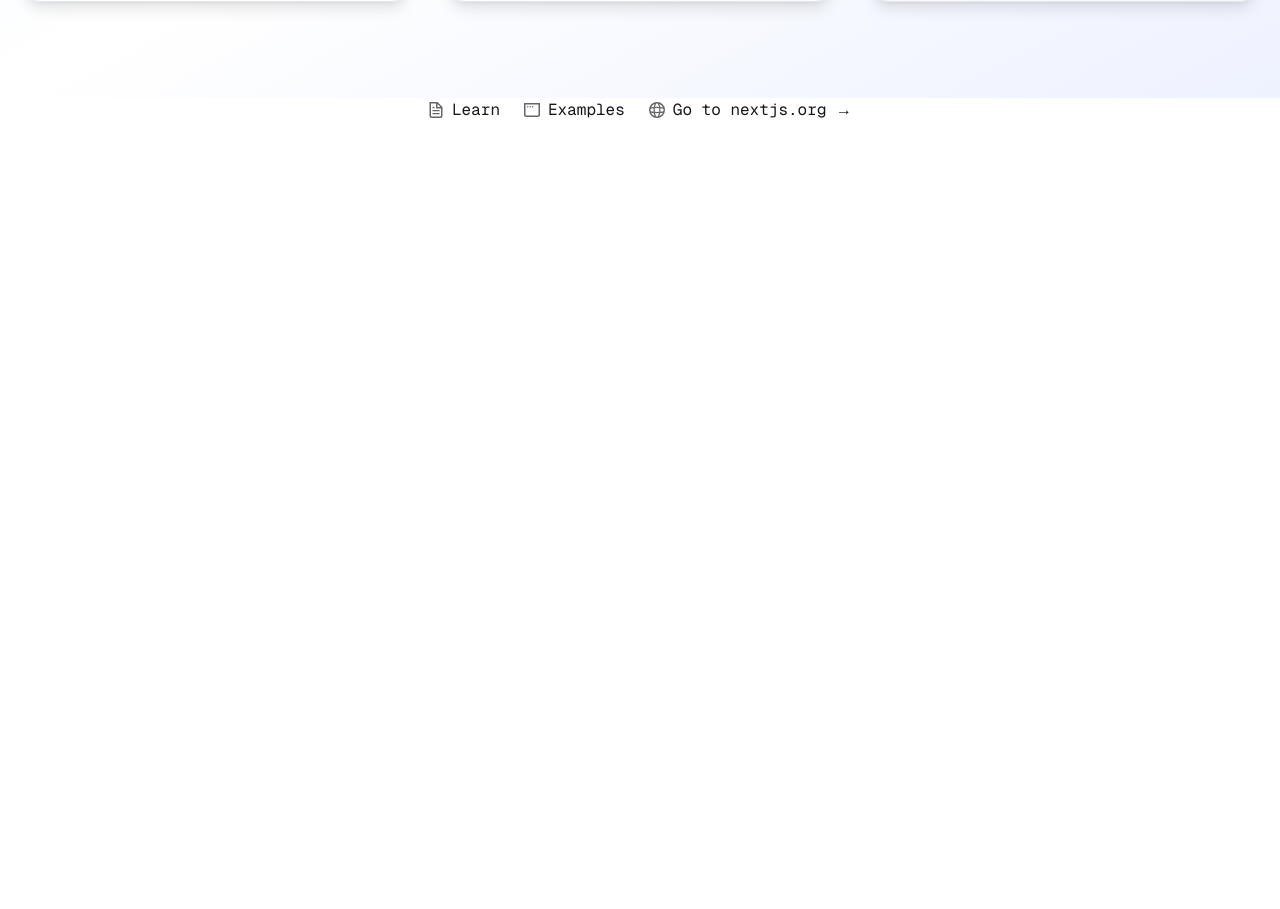
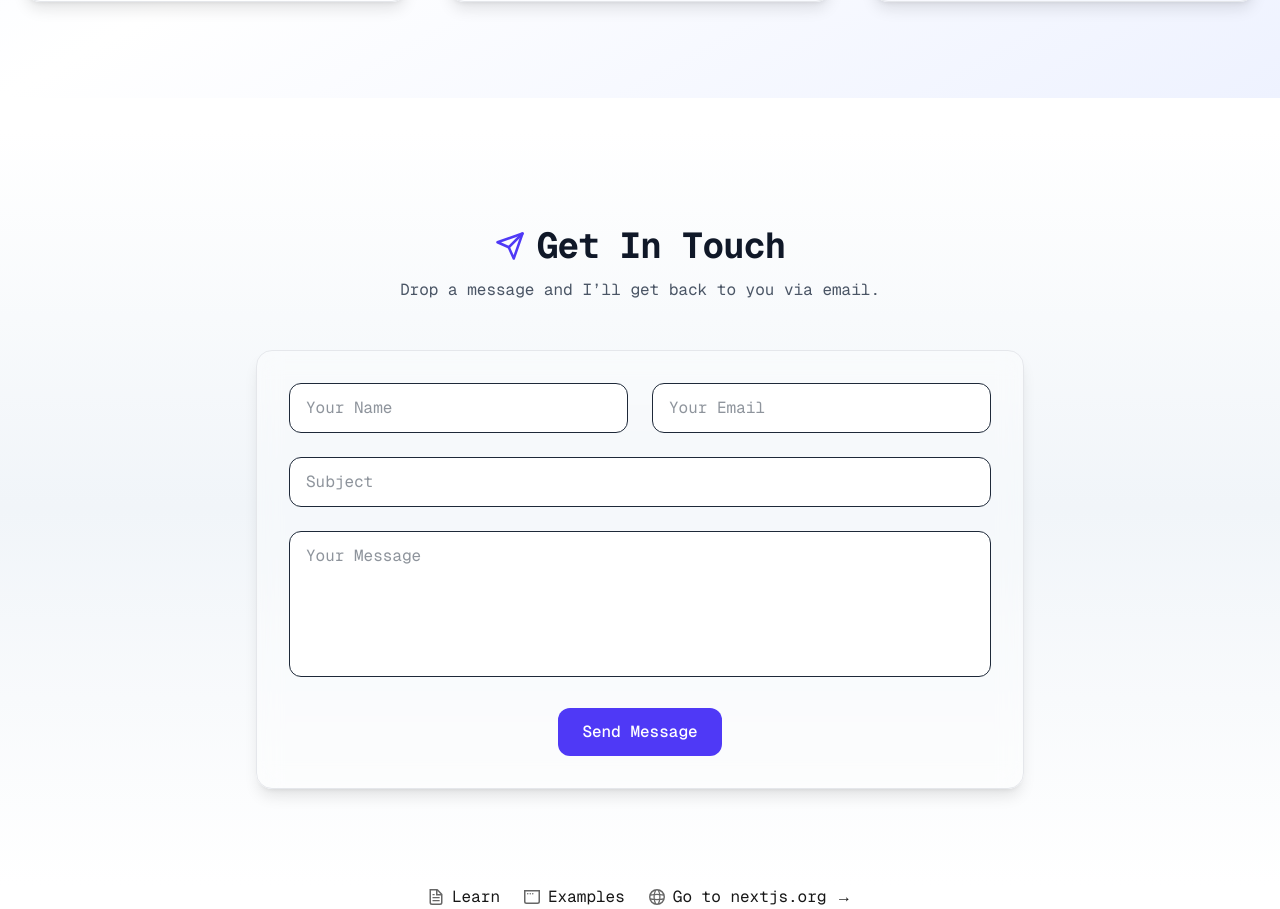
Before and after one commit to mdhasanpatwary/portfolio-app, a Next.js app: page / in a window 1280 px wide. Shown: the part 3404-4313 px from the top of the page. Before the commit the page ends 3526 px from the top, so only its background shows below. Built offline with nearby package versions, Linux system fonts and the light colour scheme.

Commit message:
add: Contact Us Section

```diff
--- a/app/page.tsx
+++ b/app/page.tsx
@@ -4,6 +4,7 @@ import Skills from "@/components/skills/Skills";
 import About from "@/components/about/About";
 import Experience from "@/components/experiance/Experiance";
 import Projects from "@/components/projects/Projects";
+import Contact from "@/components/contact/Contact";
 
 export default function Home() {
   return (
@@ -20,6 +21,7 @@ export default function Home() {
         <Skills />
         <Experience />
         <Projects />
+        <Contact />
         {/*<Image*/}
         {/*  className="dark:invert"*/}
         {/*  src="/next.svg"*/}
--- /dev/null
+++ b/components/contact/Contact.tsx
@@ -0,0 +1,102 @@
+"use client";
+
+import { FC, FormEvent, useRef, useState } from "react";
+import { FiSend } from "react-icons/fi";
+import emailjs from "@emailjs/browser";
+
+const Contact: FC = () => {
+    const form = useRef<HTMLFormElement>(null);
+    const [status, setStatus] = useState<string | null>(null);
+
+    const handleSubmit = (e: FormEvent) => {
+        e.preventDefault();
+        if (!form.current) return;
+
+        emailjs
+            .sendForm(
+                "service_90axswo",      // replace with your actual Service ID
+                "template_znmpmjw",     // replace with your actual Template ID
+                form.current,
+                "e3p000moSeEYQGGdV"       // replace with your Public Key (User ID)
+            )
+            .then(() => {
+                setStatus("Message sent successfully!");
+                form.current?.reset();
+            })
+            .catch((error) => {
+                setStatus("Failed to send message.");
+                console.error("EmailJS Error:", error);
+            });
+    };
+
+    return (
+        <section
+            id="contact"
+            className="w-full py-24 px-6 bg-gradient-to-b from-white via-slate-100 to-white dark:from-gray-950 dark:via-gray-900 dark:to-gray-950 transition-colors duration-300"
+        >
+            <div className="max-w-3xl mx-auto text-center">
+                <div className="flex items-center justify-center gap-3 mb-3">
+                    <FiSend className="text-indigo-600 dark:text-indigo-400 text-3xl" />
+                    <h2 className="text-4xl font-bold text-gray-900 dark:text-white tracking-tight">
+                        Get In Touch
+                    </h2>
+                </div>
+                <p className="text-gray-600 dark:text-gray-400 mb-12">
+                    Drop a message and I’ll get back to you via email.
+                </p>
+
+                <form
+                    ref={form}
+                    onSubmit={handleSubmit}
+                    className="bg-white/30 dark:bg-gray-800/40 backdrop-blur-md border border-gray-200 dark:border-gray-700 rounded-2xl p-8 shadow-lg space-y-6"
+                >
+                    <div className="grid md:grid-cols-2 gap-6">
+                        <input
+                            type="text"
+                            name="user_name"
+                            placeholder="Your Name"
+                            required
+                            className="w-full px-4 py-3 rounded-xl bg-white dark:bg-gray-900 border text-gray-800 dark:text-white outline-none"
+                        />
+                        <input
+                            type="email"
+                            name="user_email"
+                            placeholder="Your Email"
+                            required
+                            className="w-full px-4 py-3 rounded-xl bg-white dark:bg-gray-900 border text-gray-800 dark:text-white outline-none"
+                        />
+                    </div>
+
+                    <input
+                        type="text"
+                        name="subject"
+                        placeholder="Subject"
+                        className="w-full px-4 py-3 rounded-xl bg-white dark:bg-gray-900 border text-gray-800 dark:text-white outline-none"
+                    />
+
+                    <textarea
+                        name="message"
+                        placeholder="Your Message"
+                        rows={5}
+                        className="w-full px-4 py-3 rounded-xl bg-white dark:bg-gray-900 border text-gray-800 dark:text-white outline-none resize-none"
+                    />
+
+                    <button
+                        type="submit"
+                        className="w-full md:w-auto px-6 py-3 bg-indigo-600 hover:bg-indigo-700 text-white font-medium rounded-xl transition duration-300"
+                    >
+                        Send Message
+                    </button>
+
+                    {status && (
+                        <p className="text-sm text-green-600 dark:text-green-400 mt-4">
+                            {status}
+                        </p>
+                    )}
+                </form>
+            </div>
+        </section>
+    );
+};
+
+export default Contact;
--- a/package.json
+++ b/package.json
@@ -9,6 +9,7 @@
     "lint": "next lint"
   },
   "dependencies": {
+    "@emailjs/browser": "^4.4.1",
     "next": "15.3.2",
     "next-theme": "^0.1.5",
     "react": "^19.0.0",
```
Also changed, not shown: 1 other file (tests, documents, lock files or other folders).
